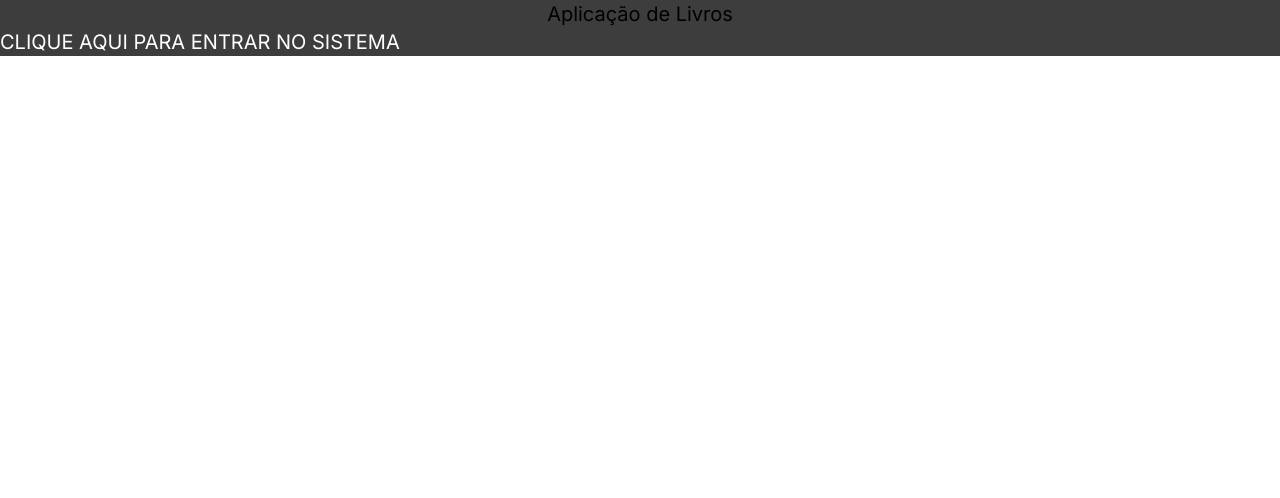
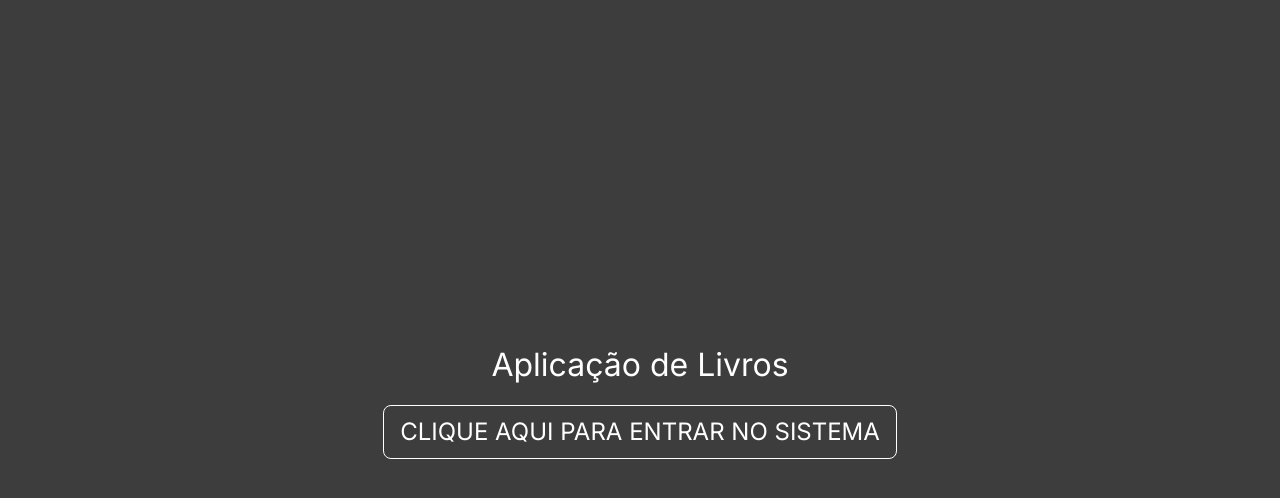
Before and after one commit to Nicoliiii/cadlivros, a Next.js app: page / in a window 1280 px wide. Shown: the top 498 px of the page. Built offline with nearby package versions, Linux system fonts and the light colour scheme.

Commit message:
fix: novoarrumadinho

```diff
--- a/app/admin/page.tsx
+++ b/app/admin/page.tsx
@@ -2,9 +2,8 @@ export default function Admin(){
     return (
         <div>
         <h1 className="text-center text-xl">Área Administrativaa</h1>
+        <a href="/admin/Book/new">Cadastrar Livros</a>
         <a href="/admin/Book">Listar Livros</a>
-        <a href="/admin/Book/new">Cadastrar Livros</a>
-
 
 
 
--- a/app/page.tsx
+++ b/app/page.tsx
@@ -1,11 +1,30 @@
-
 export default function Home() {
   return (
-    <div className="bg-[#3d3d3d]">
-      <div className="max-w-[1440px] m-auto ">
-        <h1 className="text-center text-xl">Aplicação de Livros</h1>
-        <a className="text-center text-white text-xl" href="/admin"> CLIQUE AQUI PARA ENTRAR NO SISTEMA</a>
-      </div>
+    <div style={{
+      display: 'flex',
+      flexDirection: 'column',
+      alignItems: 'center',
+      justifyContent: 'center',
+      height: '100vh',
+      backgroundColor: '#3d3d3d'
+    }}>
+      <h1 style={{
+        color: 'white',
+        fontSize: '2rem',
+        marginBottom: '1rem'
+      }}>
+        Aplicação de Livros
+      </h1>
+      <a href="/admin" style={{
+        color: 'white',
+        fontSize: '1.5rem',
+        textDecoration: 'none',
+        border: '1px solid white',
+        padding: '0.5rem 1rem',
+        borderRadius: '0.5rem'
+      }}>
+        CLIQUE AQUI PARA ENTRAR NO SISTEMA
+      </a>
     </div>
   )
 }
```
